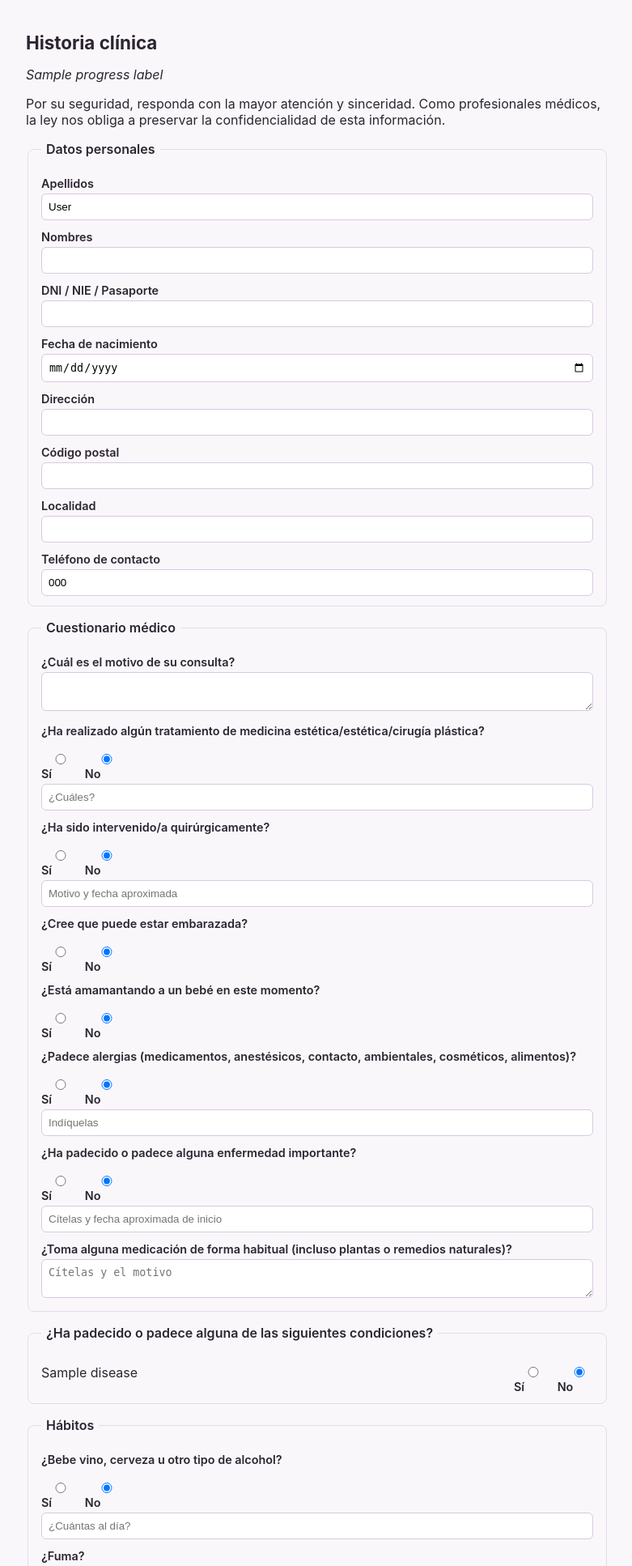
After one commit to Normiga05/nail-price-coach, a FastAPI app: template flowww-consent-bot/app/templates/historia_clinica_form.html in a window 1280 px wide. The commit adds this page. Shown: the top 1934 px of the page at 81% size, without its empty margins (248-1029 px from the left). Run offline with FastAPI, Linux system fonts and the light colour scheme; the template is opened without the code that fills it: most values are stand-ins (such as "Sample title", 1, 10 or a date in 2020).

Commit message:
Add general documents and clinical history intake to the consent package
The clinic's actual paperwork (shared as real PDFs) includes two documents
that aren't per-treatment consents: a GDPR/LOPD data protection consent
and a full clinical history questionnaire (patient data, allergies,
medications, ~20 health conditions, pregnancy, habits, etc.).

- ConsentTemplate gains is_general: templates marked general are sent once
  to every new patient regardless of which treatment they're booking,
  editable from /admin/templates. Seeded with the clinic's real Protección
  de Datos text (not a placeholder, this one is genuine).
- New ClinicalHistory model + form (app/clinical_history_fields.py drives
  both the HTML form and the generated PDF from one field list) - a real
  intake questionnaire, not just read-and-sign, submitted once per patient.
- process_flowww_event now auto-adds pending general docs and the clinical
  history to a patient's first ConsentPackage alongside their treatment
  consent, so a new patient completes everything in one session.
- Admin panel and package overview/confirmation screens updated to show
  and download clinical history records alongside consent requests.

Tested end to end: new patient webhook -> package with data protection +
treatment consent + clinical history -> filled and signed all three ->
all three PDFs generated correctly, admin panel shows them.

```diff
--- a/flowww-consent-bot/app/main.py
+++ b/flowww-consent-bot/app/main.py
@@ -1,3 +1,4 @@
+import json
 from datetime import datetime
 
 from fastapi import Depends, FastAPI, Form, Request
@@ -8,8 +9,9 @@ from sqlalchemy.orm import Session
 
 from app import config, notifications, pdf
 from app.auth import require_admin
+from app.clinical_history_fields import DISEASES
 from app.database import Base, SessionLocal, engine, get_db
-from app.models import ConsentPackage, ConsentRequest, ConsentTemplate, Patient
+from app.models import ClinicalHistory, ConsentPackage, ConsentRequest, ConsentTemplate, Patient
 from app.scheduler import start_scheduler
 from app.webhooks import router as webhooks_router
 
@@ -21,25 +23,78 @@ templates = Jinja2Templates(directory=str(config.BASE_DIR / "app" / "templates")
 app.mount("/static", StaticFiles(directory=str(config.BASE_DIR / "app" / "static")), name="static")
 
 SEED_TEMPLATES = [
-    (
-        "Depilación láser",
-        "PLACEHOLDER - Este texto debe ser sustituido por el consentimiento informado "
-        "real revisado por el equipo médico/legal de la clínica.\n\n"
-        "Declaro haber sido informada sobre el procedimiento de depilación láser, "
-        "sus beneficios esperados, los riesgos (irritación, quemaduras, cambios de "
-        "pigmentación, entre otros) y las alternativas disponibles. He podido resolver "
-        "mis dudas con el profesional y acepto someterme al tratamiento de forma voluntaria.",
-    ),
-    (
-        "Peeling químico",
-        "PLACEHOLDER - Este texto debe ser sustituido por el consentimiento informado "
-        "real revisado por el equipo médico/legal de la clínica.\n\n"
-        "Declaro haber sido informada sobre el procedimiento de peeling químico, "
-        "sus beneficios esperados, los riesgos (enrojecimiento, descamación, "
-        "hiperpigmentación, entre otros) y las alternativas disponibles. He podido "
-        "resolver mis dudas con el profesional y acepto someterme al tratamiento de "
-        "forma voluntaria.",
-    ),
+    {
+        "treatment_name": "Depilación láser",
+        "is_general": False,
+        "body_text": (
+            "PLACEHOLDER - Este texto debe ser sustituido por el consentimiento informado "
+            "real revisado por el equipo médico/legal de la clínica.\n\n"
+            "Declaro haber sido informada sobre el procedimiento de depilación láser, "
+            "sus beneficios esperados, los riesgos (irritación, quemaduras, cambios de "
+            "pigmentación, entre otros) y las alternativas disponibles. He podido resolver "
+            "mis dudas con el profesional y acepto someterme al tratamiento de forma voluntaria."
+        ),
+    },
+    {
+        "treatment_name": "Peeling químico",
+        "is_general": False,
+        "body_text": (
+            "PLACEHOLDER - Este texto debe ser sustituido por el consentimiento informado "
+            "real revisado por el equipo médico/legal de la clínica.\n\n"
+            "Declaro haber sido informada sobre el procedimiento de peeling químico, "
+            "sus beneficios esperados, los riesgos (enrojecimiento, descamación, "
+            "hiperpigmentación, entre otros) y las alternativas disponibles. He podido "
+            "resolver mis dudas con el profesional y acepto someterme al tratamiento de "
+            "forma voluntaria."
+        ),
+    },
+    {
+        "treatment_name": "Protección de Datos",
+        "is_general": True,
+        "body_text": (
+            "Clínica Corpus Dermis, Calle Lope de Vega 2, 28223, Pozuelo de Alarcón\n\n"
+            "En aras a dar cumplimiento al Reglamento (UE) 2016/679 del Parlamento Europeo y del "
+            "Consejo, de 27 de abril de 2016 y siguiendo las Recomendaciones emitidas por la Agencia "
+            "Española de Protección de Datos, SE INFORMA:\n\n"
+            "- Los datos de carácter personal solicitados y facilitados por usted son incorporados a un "
+            "fichero de titularidad privada cuyo responsable y único destinatario es Clínica Corpus "
+            "Dermis, S.L. Solo serán solicitados aquellos datos estrictamente necesarios para prestar "
+            "adecuadamente el servicio sanitario, pudiendo ser necesario recoger datos de contacto de "
+            "terceros, tales como representantes legales, tutores, o personas a cargo designadas por los "
+            "mismos.\n\n"
+            "- Como profesionales de la sanidad, garantizamos que todos los datos recogidos cuentan con "
+            "el compromiso de confidencialidad y cumplen con las medidas de seguridad establecidas "
+            "legalmente. Bajo ningún concepto dichos datos serán cedidos o tratados por terceras "
+            "personas -físicas o jurídicas- sin el previo consentimiento del paciente, tutor o "
+            "representante legal, salvo en aquellos casos en los que fuere imprescindible para la "
+            "correcta prestación del servicio.\n\n"
+            "- Una vez finalizada la relación entre la empresa y el paciente, los datos serán archivados "
+            "y conservados durante un periodo de tiempo mínimo de 5 años desde la última visita, tras lo "
+            "cual, seguirán archivados o en su defecto serán devueltos íntegramente al paciente o "
+            "autorizado legal. Los datos personales facilitados podrán ser cedidos por Clínica Corpus "
+            "Dermis, S.L. a las entidades que prestan servicios a la misma.\n\n"
+            "- Los datos facilitados serán incluidos en el fichero denominado Historia Clínica de "
+            "Clínica Corpus Dermis, S.L., con la finalidad de gestionar el tratamiento médico, emitir "
+            "facturas, gestiones relacionadas con el paciente, contacto, manifiestos de consentimiento, "
+            "etc.\n\n"
+            "- Puede ejercitar los derechos de acceso, rectificación, cancelación, limitación, "
+            "oposición y portabilidad, indicándolo por escrito a Clínica Corpus Dermis, S.L., con "
+            "domicilio en: Avenida Lope De Vega 2, Local 2, Bloque 3, C.P. 28223 - Pozuelo De Alarcón "
+            "(Madrid).\n\n"
+            "Al firmar este documento, declaro que:\n"
+            "- He sido informada de que mis datos serán incluidos en el fichero denominado Clientes de "
+            "Clínica Corpus Dermis, S.L., con la finalidad de gestión del tratamiento asignado, emisión "
+            "de facturas y contacto, y manifiesto mi consentimiento.\n"
+            "- Consiento que mis datos personales sean cedidos por Clínica Corpus Dermis, S.L. a las "
+            "entidades que prestan servicios a la misma en materia administrativa, contable y fiscal.\n"
+            "- Autorizo que se realicen comunicaciones a través de sistemas de mensajería instantánea "
+            "como WhatsApp y/o SMS con la finalidad de agilizar la gestión de los servicios "
+            "contratados.\n"
+            "- Acepto y solicito expresamente la recepción de comunicaciones comerciales por vía "
+            "electrónica (e-mail, WhatsApp, SMS) por parte de Clínica Corpus Dermis, S.L. (NIF: "
+            "B86328945), sobre promociones y novedades de sus productos y servicios."
+        ),
+    },
 ]
 
 
@@ -48,8 +103,8 @@ def seed_templates():
     db = SessionLocal()
     try:
         if db.query(ConsentTemplate).count() == 0:
-            for name, text in SEED_TEMPLATES:
-                db.add(ConsentTemplate(treatment_name=name, body_text=text))
+            for item in SEED_TEMPLATES:
+                db.add(ConsentTemplate(**item))
             db.commit()
     finally:
         db.close()
@@ -78,7 +133,8 @@ def root():
 @app.get("/admin")
 def admin_list(request: Request, db: Session = Depends(get_db), _: str = Depends(require_admin)):
     requests_ = db.query(ConsentRequest).order_by(ConsentRequest.created_at.desc()).all()
-    return templates.TemplateResponse(request, "admin_list.html", {"requests": requests_})
+    histories = db.query(ClinicalHistory).order_by(ClinicalHistory.created_at.desc()).all()
+    return templates.TemplateResponse(request, "admin_list.html", {"requests": requests_, "histories": histories})
 
 
 @app.get("/admin/new")
@@ -124,6 +180,14 @@ def admin_download(request_id: int, db: Session = Depends(get_db), _: str = Depe
     return FileResponse(config.BASE_DIR / consent_request.pdf_path, filename=f"consentimiento_{request_id}.pdf")
 
 
+@app.get("/admin/download/history/{history_id}")
+def admin_download_history(history_id: int, db: Session = Depends(get_db), _: str = Depends(require_admin)):
+    history = db.query(ClinicalHistory).get(history_id)
+    if not history or not history.pdf_path:
+        return RedirectResponse("/admin")
+    return FileResponse(config.BASE_DIR / history.pdf_path, filename=f"historia_clinica_{history_id}.pdf")
+
+
 @app.get("/admin/templates")
 def templates_list(
     request: Request, error: str = "", db: Session = Depends(get_db), _: str = Depends(require_admin)
@@ -146,10 +210,11 @@ def template_new_form(request: Request, _: str = Depends(require_admin)):
 def template_new_submit(
     treatment_name: str = Form(...),
     body_text: str = Form(...),
+    is_general: bool = Form(False),
     db: Session = Depends(get_db),
     _: str = Depends(require_admin),
 ):
-    db.add(ConsentTemplate(treatment_name=treatment_name.strip(), body_text=body_text))
+    db.add(ConsentTemplate(treatment_name=treatment_name.strip(), body_text=body_text, is_general=is_general))
     db.commit()
     return RedirectResponse("/admin/templates", status_code=303)
 
@@ -169,6 +234,7 @@ def template_edit_submit(
     template_id: int,
     treatment_name: str = Form(...),
     body_text: str = Form(...),
+    is_general: bool = Form(False),
     db: Session = Depends(get_db),
     _: str = Depends(require_admin),
 ):
@@ -176,6 +242,7 @@ def template_edit_submit(
     if template:
         template.treatment_name = treatment_name.strip()
         template.body_text = body_text
+        template.is_general = is_general
         db.commit()
     return RedirectResponse("/admin/templates", status_code=303)
 
@@ -219,13 +286,18 @@ def sign_form(token: str, request: Request, db: Session = Depends(get_db)):
             return templates.TemplateResponse(
                 request, "expired.html", {"message": "Este enlace ha expirado. Pide a la clínica que te envíe uno nuevo."}
             )
-        if all(item.status == "signed" for item in package.items):
+        history_done = not package.clinical_history or package.clinical_history.status == "signed"
+        if all(item.status == "signed" for item in package.items) and history_done:
             if package.status != "signed":
                 package.status = "signed"
                 package.completed_at = datetime.utcnow()
                 db.commit()
             return templates.TemplateResponse(request, "package_confirmation.html", {"package": package})
-        return templates.TemplateResponse(request, "package_overview.html", {"package": package, "items": package.items})
+        return templates.TemplateResponse(
+            request,
+            "package_overview.html",
+            {"package": package, "items": package.items, "history": package.clinical_history},
+        )
 
     consent_request = db.query(ConsentRequest).filter(ConsentRequest.token == token).first()
     if not consent_request:
@@ -297,3 +369,84 @@ def sign_package_item_submit(
 
     _save_signature(db, item, request, signer_name, signature_data)
     return RedirectResponse(f"/sign/{token}")
+
+
+@app.get("/sign/{token}/history/{history_id}")
+def clinical_history_form(token: str, history_id: int, request: Request, db: Session = Depends(get_db)):
+    package = db.query(ConsentPackage).filter(ConsentPackage.token == token).first()
+    if not package or not package.clinical_history or package.clinical_history.id != history_id:
+        return templates.TemplateResponse(request, "expired.html", {"message": "Este formulario no existe."})
+    history = package.clinical_history
+    if history.status == "signed":
+        return RedirectResponse(f"/sign/{token}")
+
+    return templates.TemplateResponse(
+        request,
+        "historia_clinica_form.html",
+        {
+            "patient": package.patient,
+            "diseases": DISEASES,
+            "sign_action_url": f"/sign/{token}/history/{history_id}",
+            "progress_label": None,
+        },
+    )
+
+
+@app.post("/sign/{token}/history/{history_id}")
+async def clinical_history_submit(token: str, history_id: int, request: Request, db: Session = Depends(get_db)):
+    package = db.query(ConsentPackage).filter(ConsentPackage.token == token).first()
+    if not package or not package.clinical_history or package.clinical_history.id != history_id:
+        return RedirectResponse(f"/sign/{token}")
+    history = package.clinical_history
+    if history.status == "signed":
+        return RedirectResponse(f"/sign/{token}")
+
+    form = await request.form()
+    disease_answers = {key: form.get(f"disease_{key}", "no") for key, _label in DISEASES}
+    answers = {
+        "apellidos": form.get("apellidos", ""),
+        "nombres": form.get("nombres", ""),
+        "dni": form.get("dni", ""),
+        "fecha_nacimiento": form.get("fecha_nacimiento", ""),
+        "direccion": form.get("direccion", ""),
+        "codigo_postal": form.get("codigo_postal", ""),
+        "localidad": form.get("localidad", ""),
+        "telefono": form.get("telefono", ""),
+        "motivo_consulta": form.get("motivo_consulta", ""),
+        "tratamiento_previo": form.get("tratamiento_previo", "no"),
+        "tratamiento_previo_cuales": form.get("tratamiento_previo_cuales", ""),
+        "cirugia_previa": form.get("cirugia_previa", "no"),
+        "cirugia_previa_detalle": form.get("cirugia_previa_detalle", ""),
+        "embarazada": form.get("embarazada", "no"),
+        "amamantando": form.get("amamantando", "no"),
+        "alergias": form.get("alergias", "no"),
+        "alergias_detalle": form.get("alergias_detalle", ""),
+        "enfermedad_importante": form.get("enfermedad_importante", "no"),
+        "enfermedad_importante_detalle": form.get("enfermedad_importante_detalle", ""),
+        "medicacion_habitual": form.get("medicacion_habitual", ""),
+        "diseases": disease_answers,
+        "alcohol": form.get("alcohol", "no"),
+        "alcohol_cuantas": form.get("alcohol_cuantas", ""),
+        "fuma": form.get("fuma", "no"),
+        "fuma_cuantos": form.get("fuma_cuantos", ""),
+        "notas_adicionales": form.get("notas_adicionales", ""),
+        "como_conocio": form.get("como_conocio", ""),
+        "referencia_de": form.get("referencia_de", ""),
+    }
+
+    history.answers_json = json.dumps(answers, ensure_ascii=False)
+    history.signer_name = form.get("signer_name", "")
+    history.signature_data = form.get("signature_data", "")
+    history.signer_ip = request.client.host if request.client else None
+    history.signer_user_agent = request.headers.get("user-agent", "")
+    history.submitted_at = datetime.utcnow()
+    history.status = "signed"
+    db.commit()
+    db.refresh(history)
+
+    pdf_path, doc_hash = pdf.build_clinical_history_pdf(history, package.patient)
+    history.pdf_path = pdf_path
+    history.doc_hash = doc_hash
+    db.commit()
+
+    return RedirectResponse(f"/sign/{token}")
--- /dev/null
+++ b/flowww-consent-bot/app/templates/historia_clinica_form.html
@@ -0,0 +1,186 @@
+{% extends "base.html" %}
+{% block title %}Historia clínica{% endblock %}
+{% block content %}
+  <style>
+    .yn { display: flex; gap: 16px; align-items: center; margin-top: 4px; }
+    .yn label { font-weight: normal; display: inline-flex; align-items: center; gap: 4px; }
+    fieldset { border: 1px solid #e5dbe9; border-radius: 8px; padding: 12px 16px; margin-top: 16px; }
+    legend { font-weight: 600; padding: 0 6px; }
+    .disease-grid { display: grid; grid-template-columns: 1fr auto; gap: 6px 12px; align-items: center; }
+  </style>
+
+  <h1>Historia clínica</h1>
+  {% if progress_label %}<p><em>{{ progress_label }}</em></p>{% endif %}
+  <p>Por su seguridad, responda con la mayor atención y sinceridad. Como profesionales médicos, la ley nos obliga a preservar la confidencialidad de esta información.</p>
+
+  <form class="stack" method="post" action="{{ sign_action_url }}" id="history-form">
+    <fieldset>
+      <legend>Datos personales</legend>
+      <label>Apellidos</label>
+      <input type="text" name="apellidos" required value="{{ patient.full_name.split(' ')[-1] if patient else '' }}">
+      <label>Nombres</label>
+      <input type="text" name="nombres" required>
+      <label>DNI / NIE / Pasaporte</label>
+      <input type="text" name="dni" required>
+      <label>Fecha de nacimiento</label>
+      <input type="date" name="fecha_nacimiento">
+      <label>Dirección</label>
+      <input type="text" name="direccion">
+      <label>Código postal</label>
+      <input type="text" name="codigo_postal">
+      <label>Localidad</label>
+      <input type="text" name="localidad">
+      <label>Teléfono de contacto</label>
+      <input type="text" name="telefono" value="{{ patient.phone if patient else '' }}">
+    </fieldset>
+
+    <fieldset>
+      <legend>Cuestionario médico</legend>
+
+      <label>¿Cuál es el motivo de su consulta?</label>
+      <textarea name="motivo_consulta" rows="2"></textarea>
+
+      <label>¿Ha realizado algún tratamiento de medicina estética/estética/cirugía plástica?</label>
+      <div class="yn">
+        <label><input type="radio" name="tratamiento_previo" value="si"> Sí</label>
+        <label><input type="radio" name="tratamiento_previo" value="no" checked> No</label>
+      </div>
+      <input type="text" name="tratamiento_previo_cuales" placeholder="¿Cuáles?">
+
+      <label>¿Ha sido intervenido/a quirúrgicamente?</label>
+      <div class="yn">
+        <label><input type="radio" name="cirugia_previa" value="si"> Sí</label>
+        <label><input type="radio" name="cirugia_previa" value="no" checked> No</label>
+      </div>
+      <input type="text" name="cirugia_previa_detalle" placeholder="Motivo y fecha aproximada">
+
+      <label>¿Cree que puede estar embarazada?</label>
+      <div class="yn">
+        <label><input type="radio" name="embarazada" value="si"> Sí</label>
+        <label><input type="radio" name="embarazada" value="no" checked> No</label>
+      </div>
+
+      <label>¿Está amamantando a un bebé en este momento?</label>
+      <div class="yn">
+        <label><input type="radio" name="amamantando" value="si"> Sí</label>
+        <label><input type="radio" name="amamantando" value="no" checked> No</label>
+      </div>
+
+      <label>¿Padece alergias (medicamentos, anestésicos, contacto, ambientales, cosméticos, alimentos)?</label>
+      <div class="yn">
+        <label><input type="radio" name="alergias" value="si"> Sí</label>
+        <label><input type="radio" name="alergias" value="no" checked> No</label>
+      </div>
+      <input type="text" name="alergias_detalle" placeholder="Indíquelas">
+
+      <label>¿Ha padecido o padece alguna enfermedad importante?</label>
+      <div class="yn">
+        <label><input type="radio" name="enfermedad_importante" value="si"> Sí</label>
+        <label><input type="radio" name="enfermedad_importante" value="no" checked> No</label>
+      </div>
+      <input type="text" name="enfermedad_importante_detalle" placeholder="Cítelas y fecha aproximada de inicio">
+
+      <label>¿Toma alguna medicación de forma habitual (incluso plantas o remedios naturales)?</label>
+      <textarea name="medicacion_habitual" rows="2" placeholder="Cítelas y el motivo"></textarea>
+    </fieldset>
+
+    <fieldset>
+      <legend>¿Ha padecido o padece alguna de las siguientes condiciones?</legend>
+      <div class="disease-grid">
+        {% for key, label in diseases %}
+        <span>{{ label }}</span>
+        <div class="yn">
+          <label><input type="radio" name="disease_{{ key }}" value="si"> Sí</label>
+          <label><input type="radio" name="disease_{{ key }}" value="no" checked> No</label>
+        </div>
+        {% endfor %}
+      </div>
+    </fieldset>
+
+    <fieldset>
+      <legend>Hábitos</legend>
+      <label>¿Bebe vino, cerveza u otro tipo de alcohol?</label>
+      <div class="yn">
+        <label><input type="radio" name="alcohol" value="si"> Sí</label>
+        <label><input type="radio" name="alcohol" value="no" checked> No</label>
+      </div>
+      <input type="text" name="alcohol_cuantas" placeholder="¿Cuántas al día?">
+
+      <label>¿Fuma?</label>
+      <div class="yn">
+        <label><input type="radio" name="fuma" value="si"> Sí</label>
+        <label><input type="radio" name="fuma" value="no" checked> No</label>
+      </div>
+      <input type="text" name="fuma_cuantos" placeholder="¿Cuántos cigarrillos al día y desde cuándo?">
+
+      <label>¿Hay algo más sobre su salud que le parezca importante destacar?</label>
+      <textarea name="notas_adicionales" rows="2"></textarea>
+
+      <label>¿Cómo nos ha conocido?</label>
+      <select name="como_conocio">
+        <option value="internet">Internet</option>
+        <option value="publicidad">Publicidad</option>
+        <option value="revista">Revista</option>
+        <option value="referencia">Por referencia</option>
+      </select>
+      <input type="text" name="referencia_de" placeholder="Referencia de (si aplica)">
+    </fieldset>
+
+    <label>Nombre completo (como firma)</label>
+    <input type="text" name="signer_name" required value="{{ patient.full_name if patient else '' }}">
+
+    <label>Firma</label>
+    <canvas id="signature-pad" width="600" height="180"></canvas>
+    <p><a href="#" id="clear-signature">Borrar y firmar de nuevo</a></p>
+    <input type="hidden" name="signature_data" id="signature_data" required>
+
+    <p style="margin-top:20px;">
+      <button class="btn" type="submit">Guardar y firmar</button>
+    </p>
+  </form>
+
+  <script>
+    const canvas = document.getElementById('signature-pad');
+    const ctx = canvas.getContext('2d');
+    ctx.lineWidth = 2;
+    ctx.lineCap = 'round';
+    ctx.strokeStyle = '#2c2530';
+    let drawing = false;
+
+    function pos(e) {
+      const rect = canvas.getBoundingClientRect();
+      const scaleX = canvas.width / rect.width;
+      const scaleY = canvas.height / rect.height;
+      const clientX = e.touches ? e.touches[0].clientX : e.clientX;
+      const clientY = e.touches ? e.touches[0].clientY : e.clientY;
+      return { x: (clientX - rect.left) * scaleX, y: (clientY - rect.top) * scaleY };
+    }
+
+    function start(e) { drawing = true; const p = pos(e); ctx.beginPath(); ctx.moveTo(p.x, p.y); e.preventDefault(); }
+    function move(e) { if (!drawing) return; const p = pos(e); ctx.lineTo(p.x, p.y); ctx.stroke(); e.preventDefault(); }
+    function end() { drawing = false; }
+
+    canvas.addEventListener('mousedown', start);
+    canvas.addEventListener('mousemove', move);
+    window.addEventListener('mouseup', end);
+    canvas.addEventListener('touchstart', start);
+    canvas.addEventListener('touchmove', move);
+    canvas.addEventListener('touchend', end);
+
+    document.getElementById('clear-signature').addEventListener('click', (e) => {
+      e.preventDefault();
+      ctx.clearRect(0, 0, canvas.width, canvas.height);
+    });
+
+    document.getElementById('history-form').addEventListener('submit', (e) => {
+      const blank = document.createElement('canvas');
+      blank.width = canvas.width; blank.height = canvas.height;
+      if (canvas.toDataURL() === blank.toDataURL()) {
+        alert('Por favor firma antes de continuar.');
+        e.preventDefault();
+        return;
+      }
+      document.getElementById('signature_data').value = canvas.toDataURL('image/png');
+    });
+  </script>
+{% endblock %}
--- a/flowww-consent-bot/app/templates/package_confirmation.html
+++ b/flowww-consent-bot/app/templates/package_confirmation.html
@@ -2,8 +2,11 @@
 {% block title %}Consentimientos firmados{% endblock %}
 {% block content %}
   <h1>✅ Todo firmado</h1>
-  <p>Gracias, {{ package.patient.full_name }}. Firmaste {{ package.items|length }} documento(s):</p>
+  <p>Gracias, {{ package.patient.full_name }}. Completaste {{ package.items|length + (1 if package.clinical_history else 0) }} documento(s):</p>
   <ul>
+    {% if package.clinical_history %}
+    <li>Historia clínica</li>
+    {% endif %}
     {% for item in package.items %}
     <li>{{ item.template.treatment_name }}</li>
     {% endfor %}
--- a/flowww-consent-bot/app/templates/template_form.html
+++ b/flowww-consent-bot/app/templates/template_form.html
@@ -12,6 +12,12 @@
       el envío automático lo reconozca.
     </p>
 
+    <label style="display:flex;align-items:center;gap:8px;font-weight:600;">
+      <input type="checkbox" name="is_general" value="true" style="width:auto;"
+             {% if template and template.is_general %}checked{% endif %}>
+      Es un documento general (se manda a toda paciente nueva, sin importar el tratamiento)
+    </label>
+
     <label>Texto del consentimiento informado</label>
     <textarea name="body_text" required rows="14">{{ template.body_text if template else '' }}</textarea>
     <p style="font-size:0.85rem;color:#555;">
--- a/flowww-consent-bot/app/templates/templates_list.html
+++ b/flowww-consent-bot/app/templates/templates_list.html
@@ -16,7 +16,7 @@
     <tbody>
       {% for t in templates %}
       <tr>
-        <td>{{ t.treatment_name }}</td>
+        <td>{{ t.treatment_name }}{% if t.is_general %} <span class="status status-sent">general</span>{% endif %}</td>
         <td>{{ t.body_text[:80] }}{% if t.body_text|length > 80 %}…{% endif %}</td>
         <td>
           <a href="/admin/templates/{{ t.id }}/edit">Editar</a>
```
Also changed, not shown: flowww-consent-bot/app/clinical_history_fields.py (added, +28 -0 lines), flowww-consent-bot/app/models.py (+33 -1 lines), flowww-consent-bot/app/pdf.py (+131 -0 lines), flowww-consent-bot/app/templates/admin_list.html (+25 -0 lines), flowww-consent-bot/app/templates/package_overview.html (+14 -2 lines), flowww-consent-bot/app/webhooks.py (+22 -7 lines), flowww-consent-bot/README.md.
